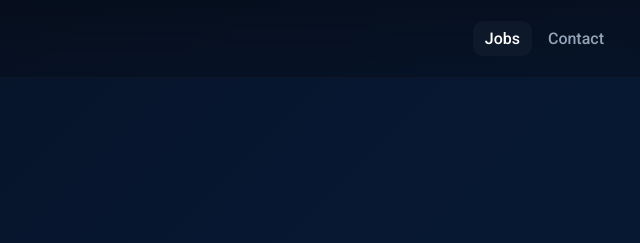
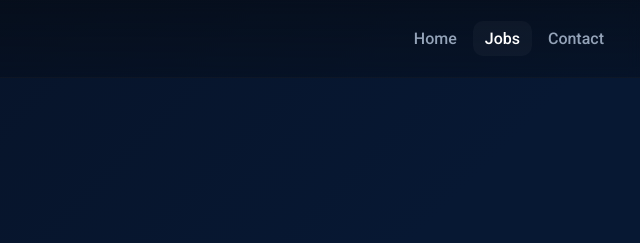
Before and after one commit to boxnburndev-sys/boxnburn, a plain HTML site: page jobs.html in a window 1280 px wide. Shown: the top 243 px of the page, 640-1280 px from the left. Drawn offline with Linux system fonts and the light colour scheme.

Commit message:
Update jobs.html

```diff
--- a/jobs.html
+++ b/jobs.html
@@ -63,6 +63,7 @@
     </div>
     <nav>
       <div class="nav-links">
+        <a href="index.html">Home</a>
         <a href="#jobs" class="active">Jobs</a>
         <a href="#contact">Contact</a>
       </div>
@@ -88,7 +89,7 @@
             </form>
           </details>
         </div>
-
+      </div>
     </section>
 
     <section id="contact" style="margin-top:40px">
```
